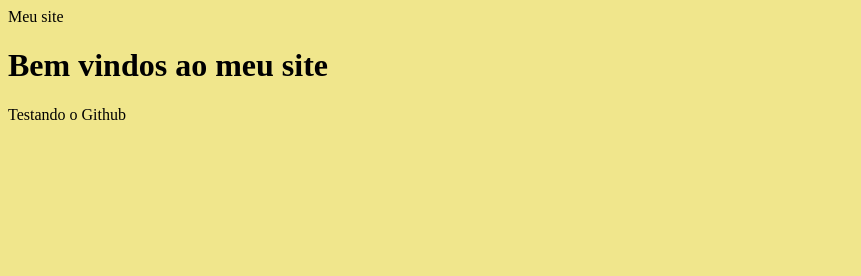
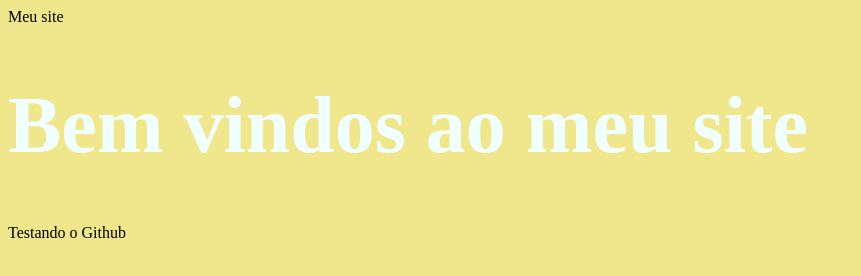
Before and after one commit to FernandaSchneider/FernandaSchneider.github.io, a plain HTML site: page index.html in a window 1280 px wide. Shown: the whole page, without its empty margins (0-861 px from the left). Drawn offline with Linux system fonts and the light colour scheme.

Commit message:
update.css

```diff
--- a/css/estilo.css
+++ b/css/estilo.css
@@ -2,3 +2,9 @@ body{
     background-color: khaki;
     color:black
 }
+
+
+h1{
+    font-size: 5em;
+    color:azure
+}
```
